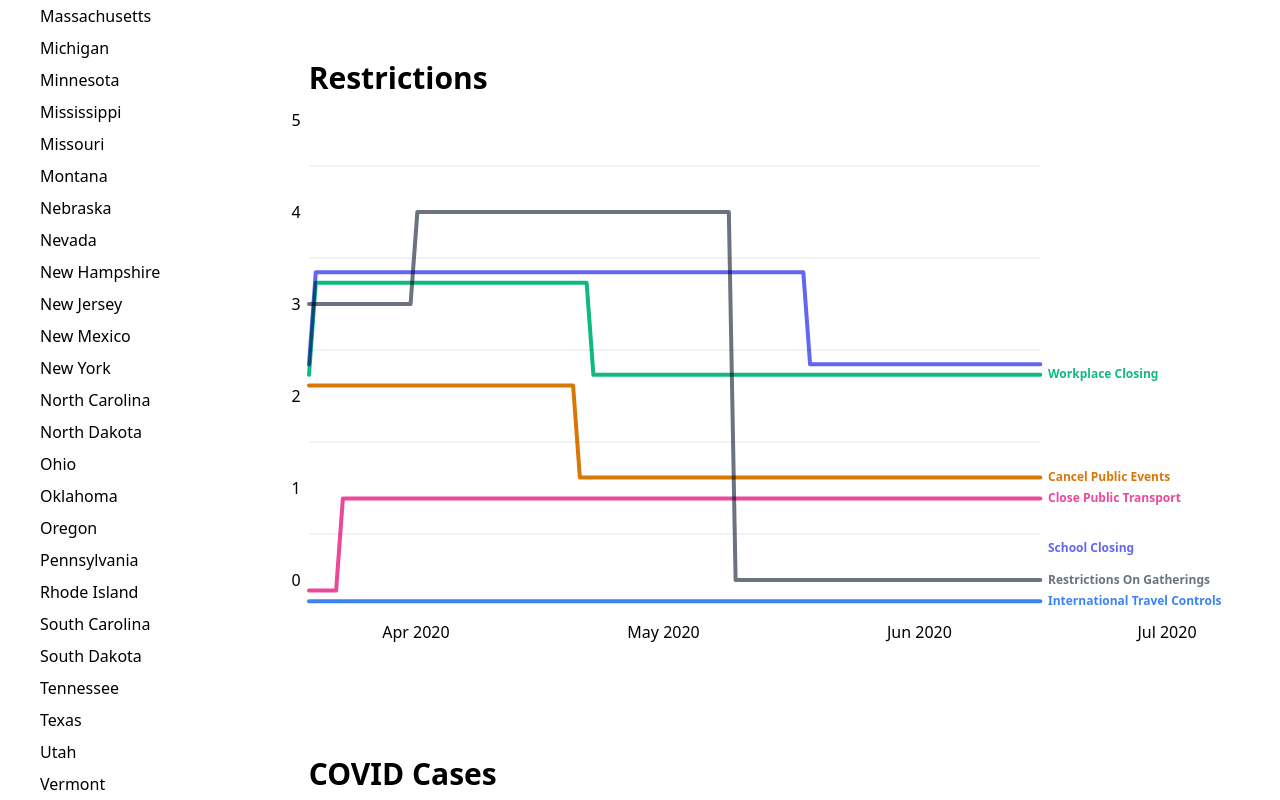
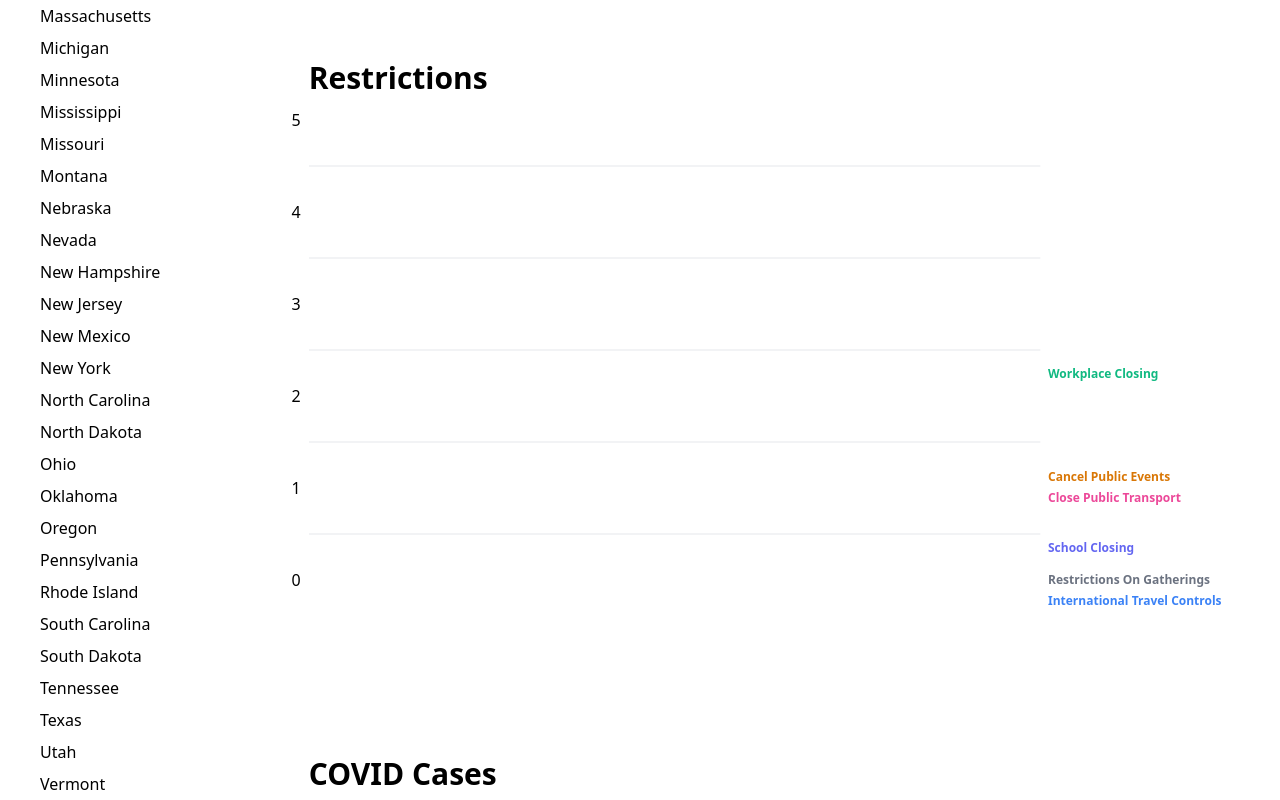
Before and after one commit to githubocto/flat-demo-covid-dashboard, a Next.js app in the folder dashboard/: page /covid-dashboard/state/alabama in a window 1280 px wide. Shown: the part 720-1520 px from the top of the page. Built offline with nearby package versions, Linux system fonts and the light colour scheme.

Commit message:
parse dates in dashboard

```diff
--- a/dashboard/components/StateData.tsx
+++ b/dashboard/components/StateData.tsx
@@ -58,5 +58,5 @@ export const StateData = ({ data }: Props) => {
   );
 };
 
-const parseDate = timeParse("%Y%m%d");
+const parseDate = timeParse("%d/%m/%Y");
 const xAccessor = (d: any) => parseDate(d["Date"]);
```
